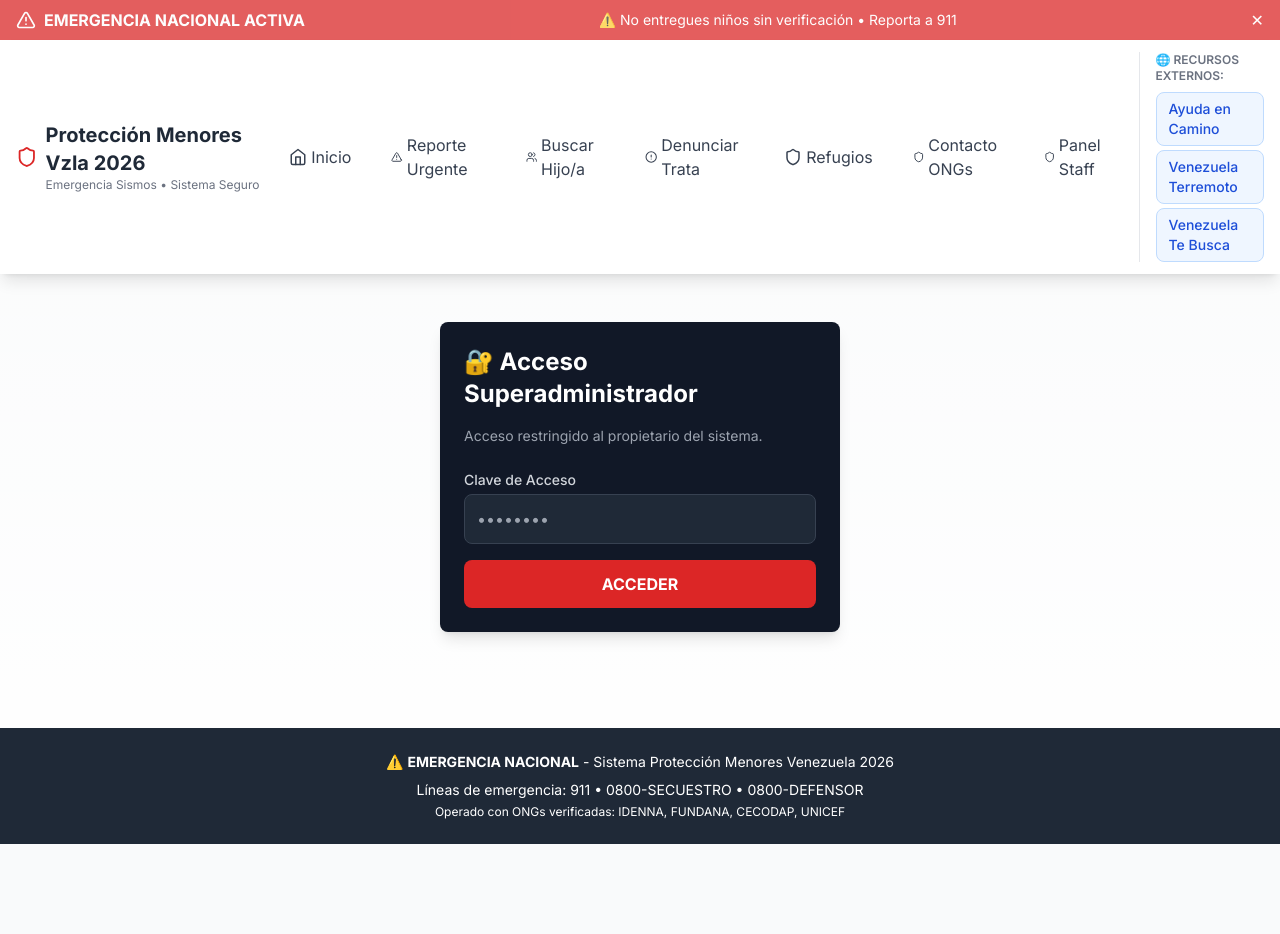
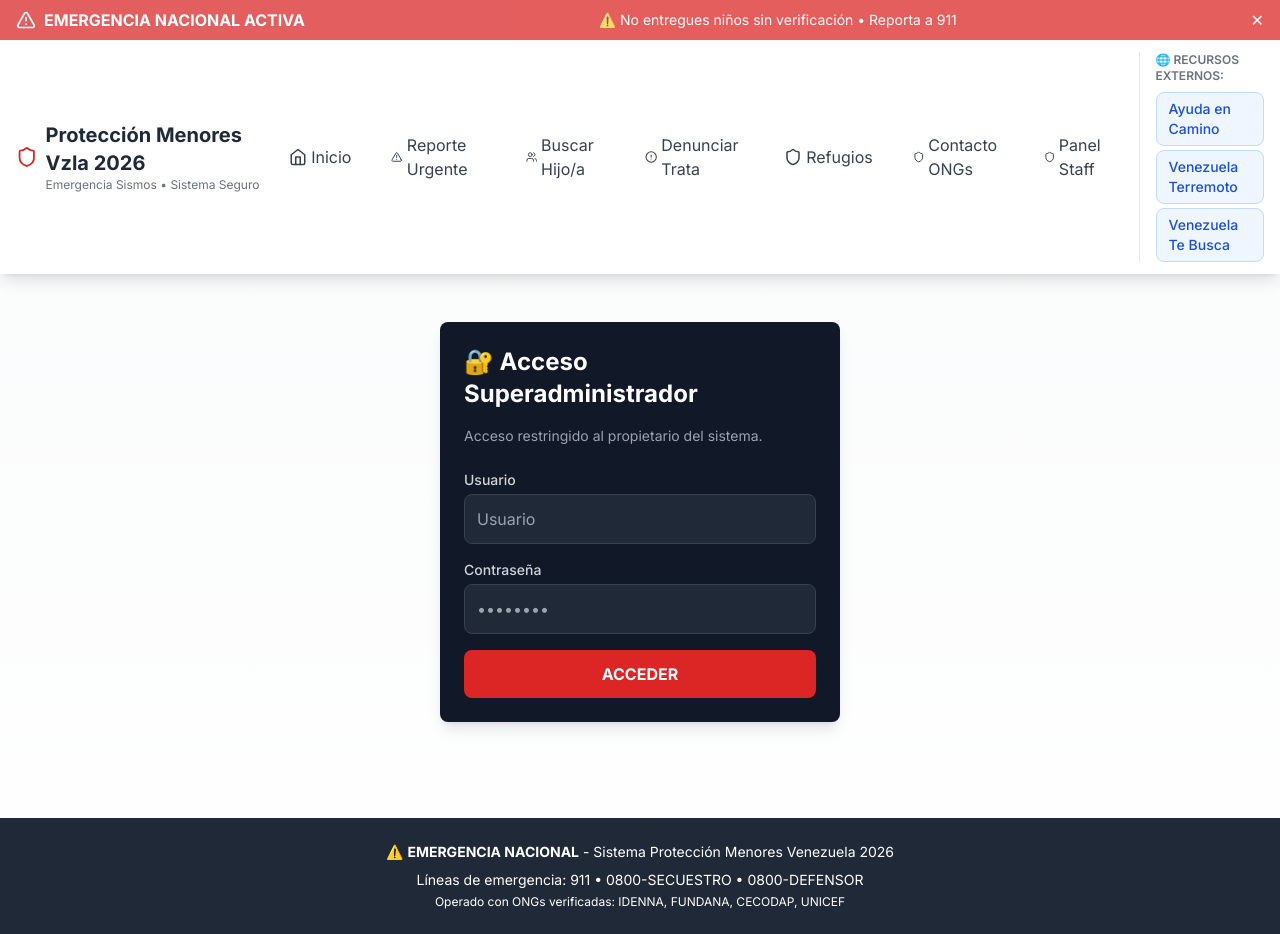
Before and after one commit to gerardofebles5-arch/proteccion-menores-vzla-2026, a Next.js app: page /admin in a window 1280 px wide. Before the commit the page ends 844 px from the top, so only its background shows below. Built offline with nearby package versions, Linux system fonts and the light colour scheme.

Commit message:
feat: configurar admin con credenciales y agregar documento de contactos de ONGs

```diff
--- a/src/app/admin/page.tsx
+++ b/src/app/admin/page.tsx
@@ -4,6 +4,7 @@ import { useState } from 'react'
 import { useRouter } from 'next/navigation'
 
 export default function AdminPage() {
+  const [usuario, setUsuario] = useState('')
   const [clave, setClave] = useState('')
   const [error, setError] = useState('')
   const router = useRouter()
@@ -12,14 +13,16 @@ export default function AdminPage() {
     e.preventDefault()
     setError('')
 
-    // Clave secreta del superadministrador (NO en código, usar variable de entorno)
-    const CLAVE_SECRETA = process.env.NEXT_PUBLIC_ADMIN_KEY || 'SUPER-ADMIN-2026'
+    // Credenciales del superadministrador
+    const USUARIO_ADMIN = 'salomon'
+    const CLAVE_ADMIN = 'Elsoldemivida1'
 
-    if (clave === CLAVE_SECRETA) {
+    if (usuario === USUARIO_ADMIN && clave === CLAVE_ADMIN) {
       localStorage.setItem('superadmin_token', Date.now().toString())
+      localStorage.setItem('superadmin_user', usuario)
       router.push('/admin/dashboard')
     } else {
-      setError('Clave incorrecta')
+      setError('Usuario o contraseña incorrectos')
     }
   }
 
@@ -34,7 +37,21 @@ export default function AdminPage() {
         <form onSubmit={handleSubmit} className="space-y-4">
           <div>
             <label className="block text-sm font-medium text-gray-300 mb-1">
-              Clave de Acceso
+              Usuario
+            </label>
+            <input
+              type="text"
+              value={usuario}
+              onChange={(e) => setUsuario(e.target.value)}
+              className="w-full p-3 border border-gray-700 rounded-lg bg-gray-800 text-white focus:ring-2 focus:ring-red-500"
+              placeholder="Usuario"
+              required
+            />
+          </div>
+
+          <div>
+            <label className="block text-sm font-medium text-gray-300 mb-1">
+              Contraseña
             </label>
             <input
               type="password"
```
Also changed, not shown: 1 other file (tests, documents, lock files or other folders).
